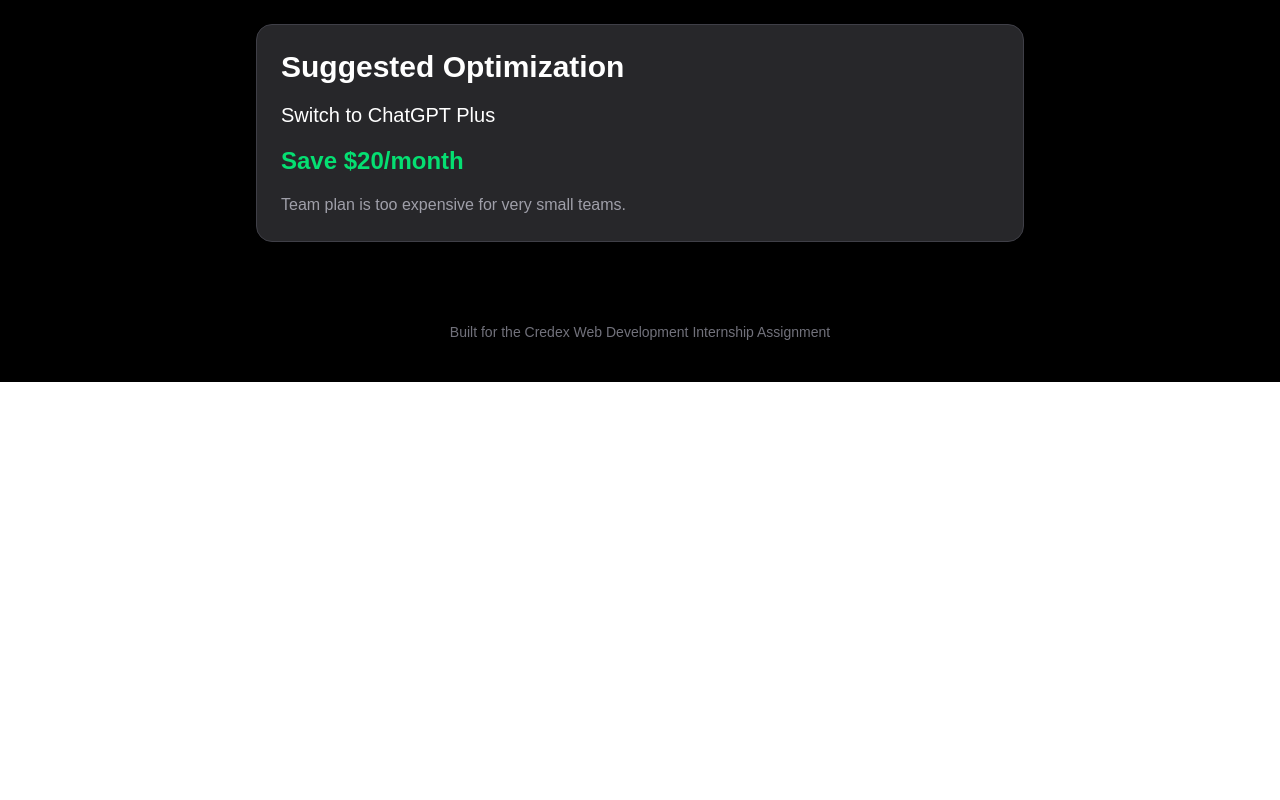
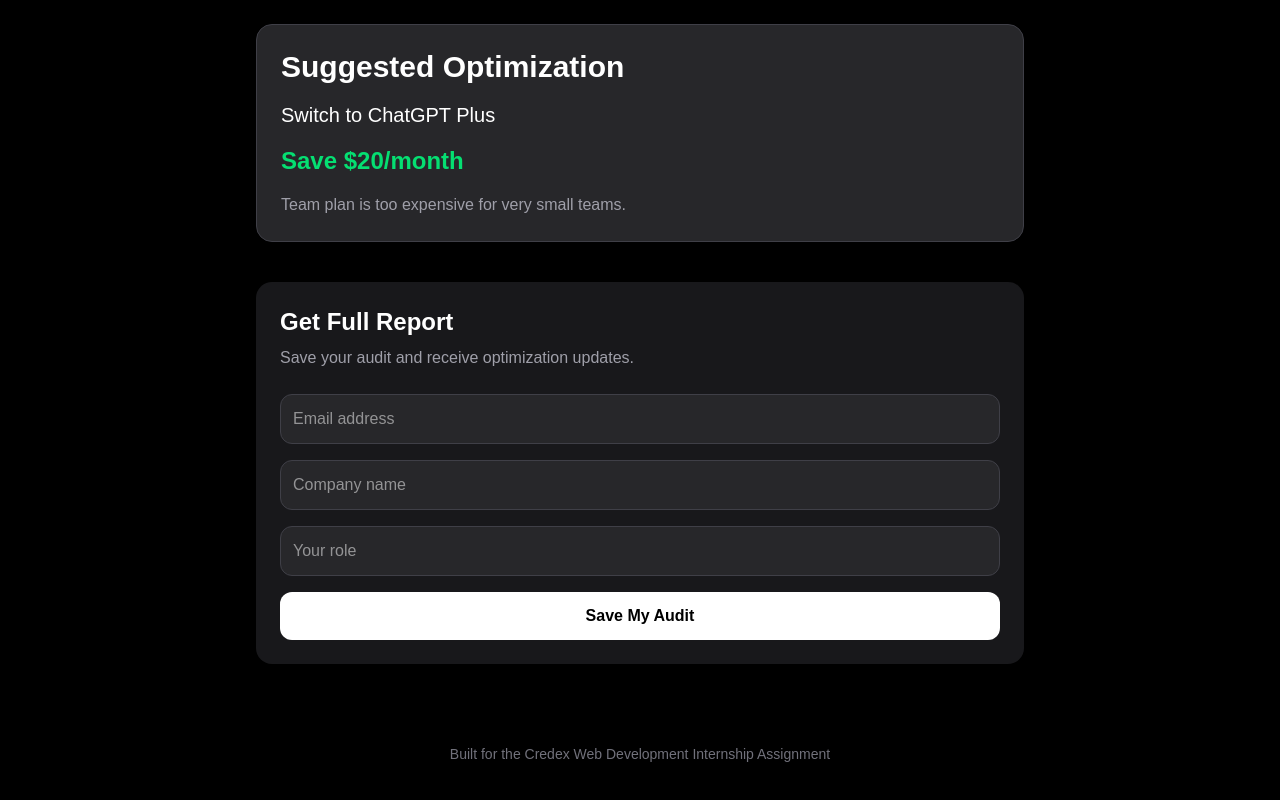
Before and after one commit to Prasad6723/tokenleak, a Next.js app: page / in a window 1280 px wide. Shown: the part 732-1532 px from the top of the page. Before the commit the page ends 1114 px from the top, so only its background shows below. Built offline with nearby package versions, Linux system fonts and the light colour scheme.

Commit message:
feat: improve audit experience and savings dashboard

```diff
--- a/app/page.tsx
+++ b/app/page.tsx
@@ -120,7 +120,43 @@
           </p>
 
         </div>
+        <div className="mt-10 bg-zinc-900 p-6 rounded-2xl">
 
+  <h2 className="text-2xl font-bold">
+    Get Full Report
+  </h2>
+
+  <p className="mt-2 text-zinc-400">
+    Save your audit and receive optimization updates.
+  </p>
+
+  <div className="mt-6 space-y-4">
+
+    <input
+      type="email"
+      placeholder="Email address"
+      className="w-full p-3 rounded-xl bg-zinc-800 border border-zinc-700"
+    />
+
+    <input
+      type="text"
+      placeholder="Company name"
+      className="w-full p-3 rounded-xl bg-zinc-800 border border-zinc-700"
+    />
+
+    <input
+      type="text"
+      placeholder="Your role"
+      className="w-full p-3 rounded-xl bg-zinc-800 border border-zinc-700"
+    />
+
+    <button className="w-full bg-white text-black py-3 rounded-xl font-semibold">
+      Save My Audit
+    </button>
+
+  </div>
+
+</div>
       </div>
       <footer className="mt-20 text-center text-zinc-500 text-sm">
   Built for the Credex Web Development Internship Assignment
--- /dev/null
+++ b/app/results/[id]/page.tsx
@@ -0,0 +1,30 @@
+export default async function ResultPage({
+  params,
+}: {
+  params: Promise<{ id: string }>;
+}) {
+
+  const { id } = await params;
+
+  return (
+    <main className="min-h-screen bg-black text-white p-10">
+      <div className="max-w-3xl mx-auto">
+
+        <h1 className="text-5xl font-bold">
+          Shared Audit Result
+        </h1>
+
+        <p className="mt-4 text-zinc-400">
+          Public audit ID:
+        </p>
+
+        <div className="mt-6 bg-zinc-900 p-6 rounded-2xl">
+          <p className="text-2xl font-semibold">
+            {id}
+          </p>
+        </div>
+
+      </div>
+    </main>
+  );
+}
```
